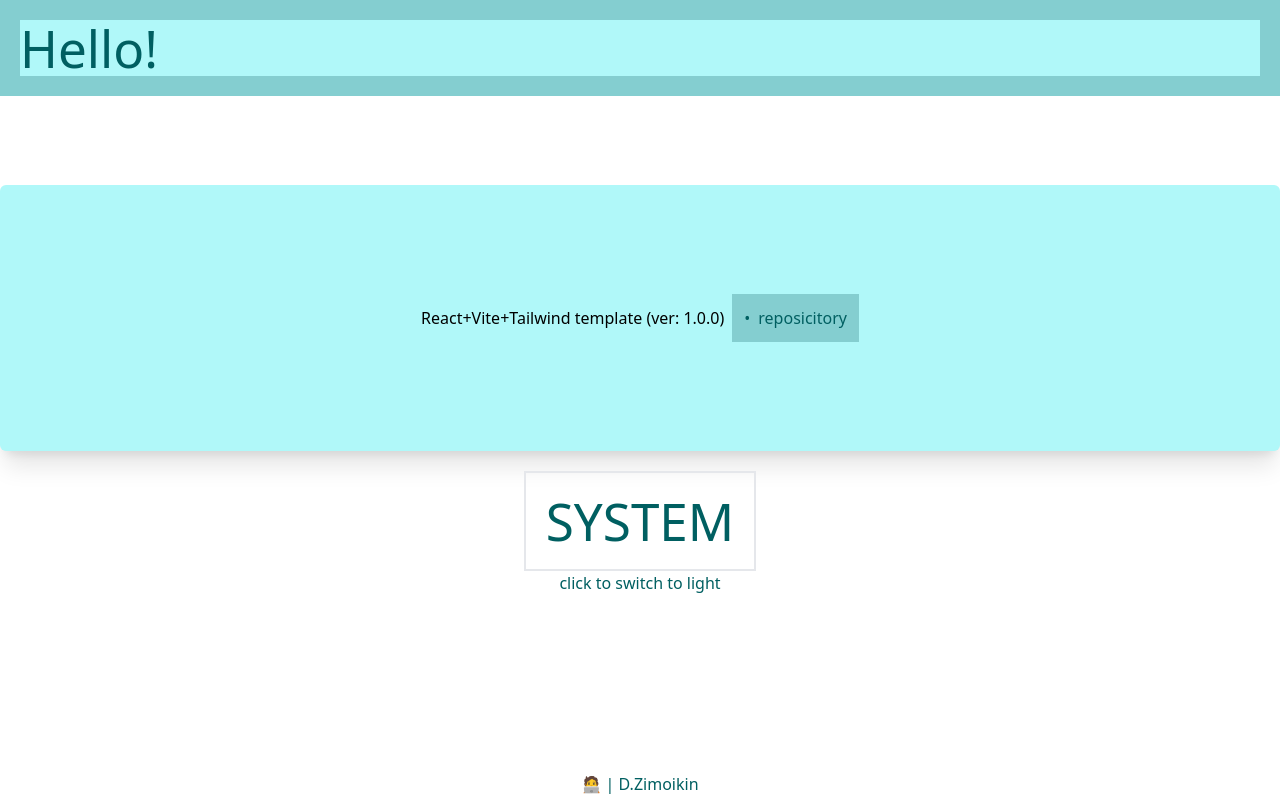
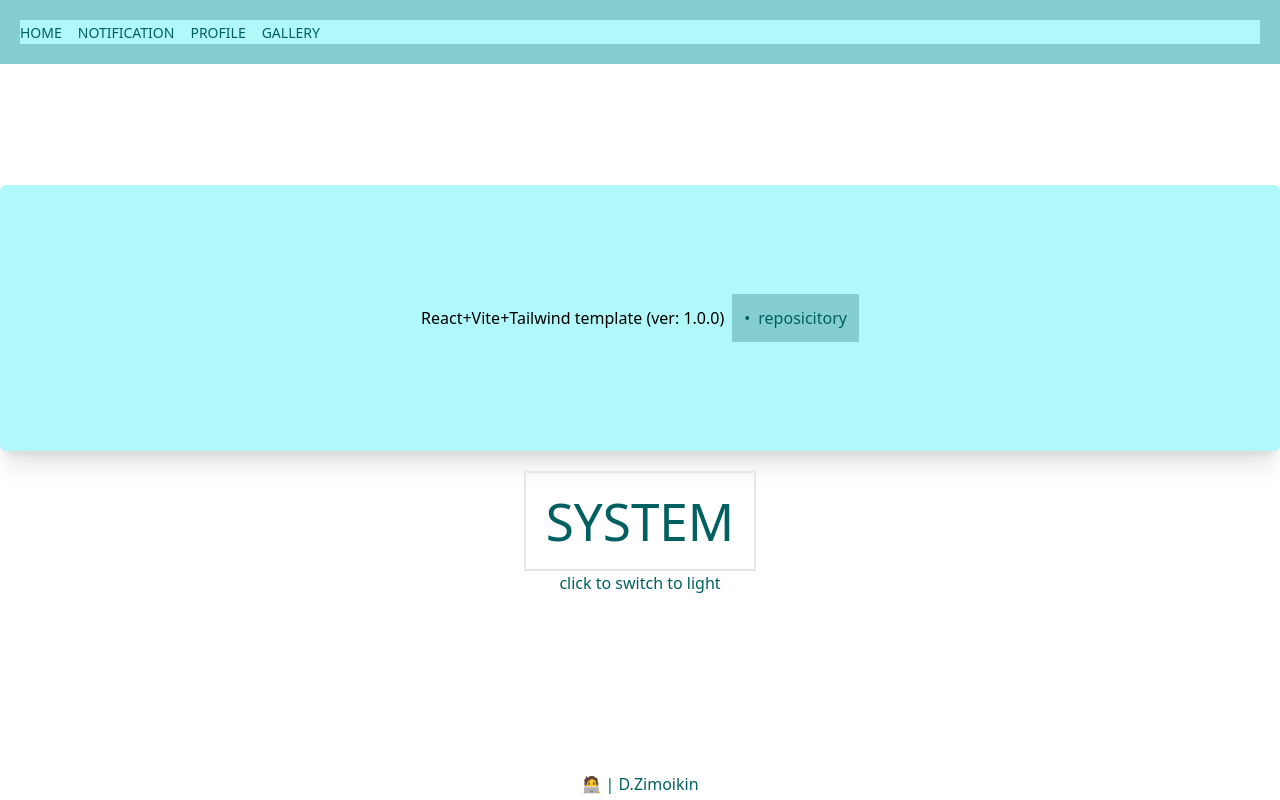
Before and after one commit to zimoykin/fe-gallery-v2, a React (Vite) app: page / in a window 1280 px wide. Built offline with nearby package versions, Linux system fonts and the light colour scheme; a web font is replaced by a local one.

Commit message:
added nav-bar and mobile-logic

```diff
--- a/package.json
+++ b/package.json
@@ -1,8 +1,8 @@
 {
-  "name": "react-template",
+  "name": "Gallery",
   "version": "1.0.0",
   "private": true,
-  "description": "it is a template for React ts + vite + tailwind",
+  "description": "This app helps you to make your photo gallery",
   "license": "UNLICENSED",
   "author": "Dmitrii Zimoikin",
   "type": "module",
--- a/src/App.tsx
+++ b/src/App.tsx
@@ -1,6 +1,6 @@
 import { Route, BrowserRouter as Router, Routes } from 'react-router-dom';
 import HomePage from './pages/home/home-page';
-import HeaderComponent from './components/header.component';
+import HeaderComponent from './components/header/header.component';
 import FooterComponent from './components/footer.component';
 
 function App() {
--- a/src/components/header.component.tsx
+++ b/src/components/header/header.component.tsx
@@ -1,13 +1,10 @@
 import React from 'react';
+import NavBarComponent from './nav-bar.component';
 
 const HeaderComponent: React.FC = () => {
     return (
         <header className='w-full flex justify-center absolute top-0 left-1/2 -translate-x-1/2 bg-secondary-bg p-5'>
-            <div className='w-full max-w-normal-screen bg-main-bg'>
-                <h1>
-                    Hello!
-                </h1>
-            </div>
+            <NavBarComponent />
         </header>
     );
 };
--- /dev/null
+++ b/src/components/header/menu-btns.component.tsx
@@ -0,0 +1,44 @@
+import React from 'react';
+
+const MenuBtnsComponent: React.FC = () => {
+
+    return (
+        <>
+            <div>
+                <span className='active:bg-primary-bg
+        active:text-primary-cl
+        cursor-pointer
+        hover:text-main-col
+        hover:bg-secondary-bg
+        uppercase text-sm'>
+                    Home</span>
+            </div>
+            <div>
+                <span className='active:bg-primary-bg
+        active:text-primary-cl
+        cursor-pointer
+        hover:text-main-col
+        hover:bg-secondary-bg
+        uppercase text-sm'>Notification</span>
+            </div>
+            <div>
+                <span className='active:bg-primary-bg
+        active:text-primary-cl
+        cursor-pointer
+        hover:text-main-col
+        hover:bg-secondary-bg
+        uppercase text-sm'>Profile</span>
+            </div>
+            <div>
+                <span className='active:bg-primary-bg
+        active:text-primary-cl
+        cursor-pointer
+        hover:text-main-col
+        hover:bg-secondary-bg
+        uppercase text-sm'>Gallery</span>
+            </div>
+        </>
+    );
+};
+
+export default MenuBtnsComponent;
--- /dev/null
+++ b/src/components/header/nav-bar.component.tsx
@@ -0,0 +1,57 @@
+import React, { useState } from 'react';
+import MenuBtnsComponent from './menu-btns.component';
+
+const NavBarComponent: React.FC = () => {
+    const [isOpen, setIsOpen] = useState(false);
+
+    const toggleMenu = () => {
+        setIsOpen(!isOpen);
+    };
+    return (
+        <nav className='w-full flex flex-row max-w-normal-screen bg-main-bg gap-3'>
+            {/* mobile view */}
+            <div className='w-full block justify-start gap-2 md:hidden'
+            >
+                <button
+                    className="text-white block md:hidden focus:outline-none"
+                    onClick={toggleMenu}
+                >
+                    <svg
+                        className="w-7 h-7 text-black"
+                        fill="none"
+                        stroke="currentColor"
+                        viewBox="0 0 24 24"
+                        xmlns="http://www.w3.org/2000/svg"
+                    >
+                        <path
+                            strokeLinecap="round"
+                            strokeLinejoin="round"
+                            strokeWidth="2"
+                            d="M4 6h16M4 12h16m-7 6h7"
+                        />
+                    </svg>
+                </button>
+                {isOpen &&
+                    <div>
+                        <div className='absolute z-10 right-0 top-0 h-screen w-screen bg-secondary-bg-75 bg-opacity-40'
+                            onClick={toggleMenu}
+                        />
+                        <div className='absolute z-20 left-0 top-0 h-screen w-1/3 bg-main-bg'>
+                            <div className='p-3'>
+                                <MenuBtnsComponent />
+                            </div>
+                        </div>
+                    </div>
+                }
+            </div>
+
+            {/* desktop view */}
+            <div className="hidden md:flex space-x-4">
+                <MenuBtnsComponent />
+            </div>
+        </nav>
+    );
+
+};
+
+export default NavBarComponent;
--- a/src/index.css
+++ b/src/index.css
@@ -22,16 +22,28 @@
   --text-light: #005f61;
 
   --main-bg-dark: #039597;
+  --main-bg-dark-75: #039497b3;
   --main-cl-dark: #ffbf9c;
 
   --main-bg-light: #b0f8f9;
   --main-cl-light: #000000;
 
+  --main-bg-light-75: #b0f8f9b1;
+
   --secondary-bg-dark: #249ea1;
   --secondary-cl-dark: #f78105;
+  --secondary-bg-dark-75: #249fa1b0;
 
   --secondary-bg-light: #84ced0;
   --secondary-cl-light: #fd5900;
+  --secondary-bg-light-75: #84ced0be;
+
+  --primary-bg-dark: #03af75;
+  --primary-cl-dark: rgb(255, 255, 255);
+
+  --primary-bg-light: #8ff6bf;
+  --primary-cl-light: #000000;
+
 }
 
 body {
@@ -46,9 +58,15 @@ body.light {
   color: var(--text-light);
 
   --main-bg: var(--main-bg-light);
+  --main-bg-75: var(--main-bg-light-75);
   --main-cl: var(--main-cl-light);
+
   --secondary-bg: var(--secondary-bg-light);
+  --secondary-bg-75: var(--secondary-bg-light-75);
   --secondary-cl: var(--secondary-cl-light);
+
+  --primary-bg: var(--primary-bg-light);
+  --primary-cl: var(--primary-cl-light);
 }
 
 body.dark {
@@ -56,9 +74,15 @@ body.dark {
   color: var(--text-dark);
 
   --main-bg: var(--main-bg-dark);
+  --main-bg-75: var(--main-bg-dark-75);
   --main-cl: var(--main-cl-dark);
+
   --secondary-bg: var(--secondary-bg-dark);
+  --secondary-bg-75: var(--secondary-bg-dark-75);
   --secondary-cl: var(--secondary-cl-dark);
+
+  --primary-bg: var(--primary-bg-dark);
+  --primary-cl: var(--primary-cl-dark);
 }
 
 * {
@@ -81,6 +105,12 @@ h1 {
     --main-cl: var(--main-cl-light);
     --secondary-bg: var(--secondary-bg-light);
     --secondary-cl: var(--secondary-cl-light);
+
+    --primary-bg: var(--primary-bg-light);
+    --primary-cl: var(--primary-cl-light);
+
+    --main-bg-75: var(--main-bg-light-75);
+    --secondary-bg-75: var(--secondary-bg-light-75);
   }
 }
 
@@ -93,6 +123,13 @@ h1 {
     --main-cl: var(--main-cl-dark);
     --secondary-bg: var(--secondary-bg-dark);
     --secondary-cl: var(--secondary-cl-dark);
+
+    --primary-bg: var(--primary-bg-dark);
+    --primary-cl: var(--primary-cl-dark);
+
+    --main-bg-75: var(--main-bg-dark-75);
+    --secondary-bg-75: var(--secondary-bg-dark-75);
+
   }
 }
 
--- a/tailwind.config.js
+++ b/tailwind.config.js
@@ -7,7 +7,11 @@ export default {
         "main-col": `var(--main-cl)`,
         "secondary-col": `var(--secondary-cl)`,
         "main-bg": `var(--main-bg)`,
+        "main-bg-75": `var(--main-bg-75)`,
         "secondary-bg": `var(--secondary-bg)`,
+        "secondary-bg-75": `var(--secondary-bg-75)`,
+        "primary-bg": `var(--primary-bg)`,
+        "primary-cl": `var(--primary-cl)`,
       },
       maxWidth: {
         "normal-screen": "1280px",
```
